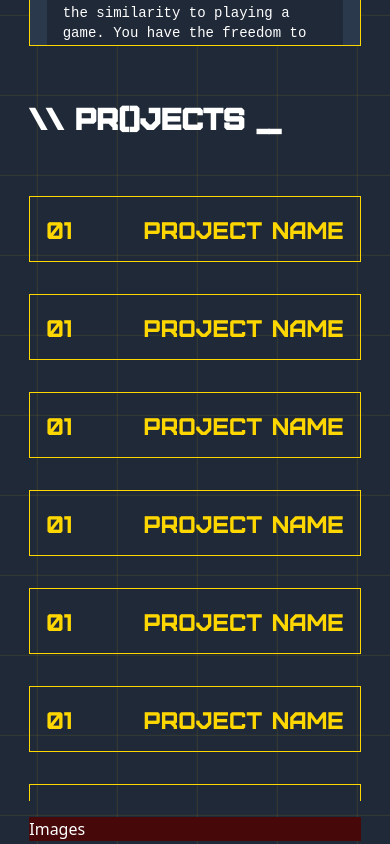
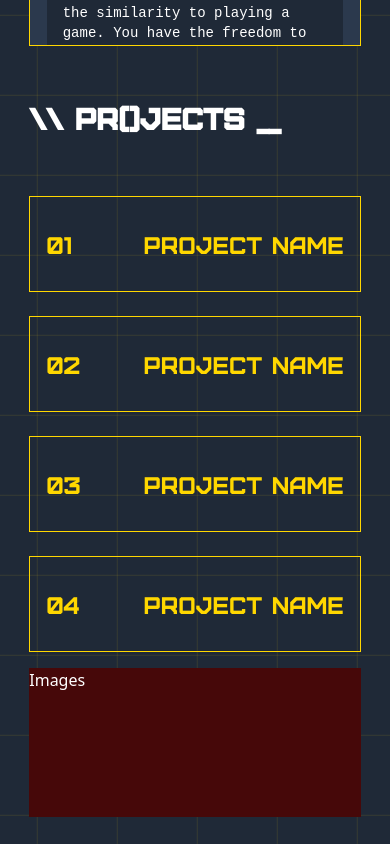
Before and after one commit to andy02chen/portfolio_site, a React (Vite) app in the folder portfolio/: page / in a window 390 px wide. Shown: the part 1542-2386 px from the top of the page. Built offline with nearby package versions, Linux system fonts and the light colour scheme; a web font is replaced by a local one.

Commit message:
changed font colouring and background when selected on mobile layouts

```diff
--- a/portfolio/src/Projects.tsx
+++ b/portfolio/src/Projects.tsx
@@ -1,4 +1,7 @@
 import { useState } from "react";
+
+// TODO Fix scroll bar on projects
+// TODO mobile project name div
 
 export default function Projects() {
   const [projectSelected, setProjectSelected] = useState<number | null>(null);
@@ -31,205 +34,72 @@ export default function Projects() {
             {/* Number Selector Div */}
             <div
               className={`flex flex-col justify-evenly items-center min-h-[200px] xl:max-h-full h-full
-                font-furore text-2xl transition-all duration-500 overflow-y-scroll gap-8
+                font-furore text-2xl transition-all duration-500 overflow-y-scroll gap-6 xl:gap-8
                 w-full ${projectSelected === null ? "xl:w-full" : "xl:w-24"}`}
             >
-              <div
-                className={`h-24 items-center border border-[var(--yellow)]
-                  w-full cursor-pointer select-none transition-all duration-300
-                  ${projectSelected === 1 ? "bg-[var(--yellow)]" : "bg-transparent hover:bg-[var(--yellow)]/10"}
-                  flex ${projectSelected === 1 ? 'justify-center' : 'justify-between'}
-                  p-4 2xl:p-4 3xl:p-8`}
-                onClick={() => changeProject(1)}
-              >
+              <div className={`h-24 border border-[var(--yellow)] flex justify-between items-center w-full cursor-pointer select-none
+                transition-all duration-300 p-4 xl:p-8 3xl:p-8 text-[var(--yellow)]
+                ${projectSelected === 1 ? "bg-[var(--yellow)]" : "bg-transparent hover:bg-[var(--yellow)]/10"}`}
+                onClick={() => changeProject(1)}>
                 <h1 className={`transition-colors duration-300
-                  ${projectSelected === 1 ? 'text-[var(--dark-blue)]' : 'text-[var(--yellow)]'}`}>
+                  ${projectSelected === 1 ? "text-[var(--dark-blue)]" : ""}
+                  `}>
                   01
                 </h1>
-                <h1 className={`transition-all duration-500 overflow-hidden whitespace-nowrap text-[var(--yellow)]
-                  ${projectSelected === null ? 'max-w-[500px] opacity-100' : 'max-w-0 opacity-0'}`}
-                >
-                  Project name
+                <h1 className={`transition-colors duration-300 ext-[var(--yellow)]
+                  ${projectSelected === 1 ? "text-[var(--dark-blue)] opacity-100" : ""}
+                  xl:${projectSelected === null ? "" : "text-[var(--dark-blue)] xl:max-w-0 xl:opacity-0"}
+                  `}>
+                  Project Name
                 </h1>
               </div>
-              <div
-                className={`h-24 items-center border border-[var(--yellow)]
-                  w-full cursor-pointer select-none transition-all duration-300
-                  ${projectSelected === 1 ? "bg-[var(--yellow)]" : "bg-transparent hover:bg-[var(--yellow)]/10"}
-                  flex ${projectSelected === 1 ? 'justify-center' : 'justify-between'}
-                  p-4 2xl:p-4 3xl:p-8`}
-                onClick={() => changeProject(1)}
-              >
+
+              <div className={`h-24 border border-[var(--yellow)] flex justify-between items-center w-full cursor-pointer select-none
+                transition-all duration-300 p-4 xl:p-8 3xl:p-8 text-[var(--yellow)]
+                ${projectSelected === 2 ? "bg-[var(--yellow)]" : "bg-transparent hover:bg-[var(--yellow)]/10"}`}
+                onClick={() => changeProject(2)}>
                 <h1 className={`transition-colors duration-300
-                  ${projectSelected === 1 ? 'text-[var(--dark-blue)]' : 'text-[var(--yellow)]'}`}>
-                  01
+                  ${projectSelected === 2 ? "text-[var(--dark-blue)]" : ""}
+                  `}>
+                  02
                 </h1>
-                <h1 className={`transition-all duration-500 overflow-hidden whitespace-nowrap text-[var(--yellow)]
-                  ${projectSelected === null ? 'max-w-[500px] opacity-100' : 'max-w-0 opacity-0'}`}
-                >
-                  Project name
+                <h1 className={`transition-colors duration-300 ext-[var(--yellow)]
+                  ${projectSelected === 2 ? "text-[var(--dark-blue)] opacity-100" : ""}
+                  xl:${projectSelected === null ? "" : "text-[var(--dark-blue)] xl:max-w-0 xl:opacity-0"}
+                  `}>
+                  Project Name
                 </h1>
               </div>
-              <div
-                className={`h-24 items-center border border-[var(--yellow)]
-                  w-full cursor-pointer select-none transition-all duration-300
-                  ${projectSelected === 1 ? "bg-[var(--yellow)]" : "bg-transparent hover:bg-[var(--yellow)]/10"}
-                  flex ${projectSelected === 1 ? 'justify-center' : 'justify-between'}
-                  p-4 2xl:p-4 3xl:p-8`}
-                onClick={() => changeProject(1)}
-              >
+
+              <div className={`h-24 border border-[var(--yellow)] flex justify-between items-center w-full cursor-pointer select-none
+                transition-all duration-300 p-4 xl:p-8 3xl:p-8 text-[var(--yellow)]
+                ${projectSelected === 3 ? "bg-[var(--yellow)]" : "bg-transparent hover:bg-[var(--yellow)]/10"}`}
+                onClick={() => changeProject(3)}>
                 <h1 className={`transition-colors duration-300
-                  ${projectSelected === 1 ? 'text-[var(--dark-blue)]' : 'text-[var(--yellow)]'}`}>
-                  01
+                  ${projectSelected === 3 ? "text-[var(--dark-blue)]" : ""}
+                  `}>
+                  03
                 </h1>
-                <h1 className={`transition-all duration-500 overflow-hidden whitespace-nowrap text-[var(--yellow)]
-                  ${projectSelected === null ? 'max-w-[500px] opacity-100' : 'max-w-0 opacity-0'}`}
-                >
-                  Project name
+                <h1 className={`transition-colors duration-300 ext-[var(--yellow)]
+                  ${projectSelected === 3 ? "text-[var(--dark-blue)] opacity-100" : ""}
+                  xl:${projectSelected === null ? "" : "text-[var(--dark-blue)] xl:max-w-0 xl:opacity-0"}
+                  `}>
+                  Project Name
                 </h1>
-              </div>
-              <div
-                className={`h-24 items-center border border-[var(--yellow)]
-                  w-full cursor-pointer select-none transition-all duration-300
-                  ${projectSelected === 1 ? "bg-[var(--yellow)]" : "bg-transparent hover:bg-[var(--yellow)]/10"}
-                  flex ${projectSelected === 1 ? 'justify-center' : 'justify-between'}
-                  p-4 2xl:p-4 3xl:p-8`}
-                onClick={() => changeProject(1)}
-              >
+              </div><div className={`h-24 border border-[var(--yellow)] flex justify-between items-center w-full cursor-pointer select-none
+                transition-all duration-300 p-4 xl:p-8 3xl:p-8 text-[var(--yellow)]
+                ${projectSelected === 4 ? "bg-[var(--yellow)]" : "bg-transparent hover:bg-[var(--yellow)]/10"}`}
+                onClick={() => changeProject(4)}>
                 <h1 className={`transition-colors duration-300
-                  ${projectSelected === 1 ? 'text-[var(--dark-blue)]' : 'text-[var(--yellow)]'}`}>
-                  01
+                  ${projectSelected === 4 ? "text-[var(--dark-blue)]" : ""}
+                  `}>
+                  04
                 </h1>
-                <h1 className={`transition-all duration-500 overflow-hidden whitespace-nowrap text-[var(--yellow)]
-                  ${projectSelected === null ? 'max-w-[500px] opacity-100' : 'max-w-0 opacity-0'}`}
-                >
-                  Project name
-                </h1>
-              </div>
-              <div
-                className={`h-24 items-center border border-[var(--yellow)]
-                  w-full cursor-pointer select-none transition-all duration-300
-                  ${projectSelected === 1 ? "bg-[var(--yellow)]" : "bg-transparent hover:bg-[var(--yellow)]/10"}
-                  flex ${projectSelected === 1 ? 'justify-center' : 'justify-between'}
-                  p-4 2xl:p-4 3xl:p-8`}
-                onClick={() => changeProject(1)}
-              >
-                <h1 className={`transition-colors duration-300
-                  ${projectSelected === 1 ? 'text-[var(--dark-blue)]' : 'text-[var(--yellow)]'}`}>
-                  01
-                </h1>
-                <h1 className={`transition-all duration-500 overflow-hidden whitespace-nowrap text-[var(--yellow)]
-                  ${projectSelected === null ? 'max-w-[500px] opacity-100' : 'max-w-0 opacity-0'}`}
-                >
-                  Project name
-                </h1>
-              </div>
-              <div
-                className={`h-24 items-center border border-[var(--yellow)]
-                  w-full cursor-pointer select-none transition-all duration-300
-                  ${projectSelected === 1 ? "bg-[var(--yellow)]" : "bg-transparent hover:bg-[var(--yellow)]/10"}
-                  flex ${projectSelected === 1 ? 'justify-center' : 'justify-between'}
-                  p-4 2xl:p-4 3xl:p-8`}
-                onClick={() => changeProject(1)}
-              >
-                <h1 className={`transition-colors duration-300
-                  ${projectSelected === 1 ? 'text-[var(--dark-blue)]' : 'text-[var(--yellow)]'}`}>
-                  01
-                </h1>
-                <h1 className={`transition-all duration-500 overflow-hidden whitespace-nowrap text-[var(--yellow)]
-                  ${projectSelected === null ? 'max-w-[500px] opacity-100' : 'max-w-0 opacity-0'}`}
-                >
-                  Project name
-                </h1>
-              </div>
-              <div
-                className={`h-24 items-center border border-[var(--yellow)]
-                  w-full cursor-pointer select-none transition-all duration-300
-                  ${projectSelected === 1 ? "bg-[var(--yellow)]" : "bg-transparent hover:bg-[var(--yellow)]/10"}
-                  flex ${projectSelected === 1 ? 'justify-center' : 'justify-between'}
-                  p-4 2xl:p-4 3xl:p-8`}
-                onClick={() => changeProject(1)}
-              >
-                <h1 className={`transition-colors duration-300
-                  ${projectSelected === 1 ? 'text-[var(--dark-blue)]' : 'text-[var(--yellow)]'}`}>
-                  01
-                </h1>
-                <h1 className={`transition-all duration-500 overflow-hidden whitespace-nowrap text-[var(--yellow)]
-                  ${projectSelected === null ? 'max-w-[500px] opacity-100' : 'max-w-0 opacity-0'}`}
-                >
-                  Project name
-                </h1>
-              </div>
-              <div
-                className={`h-24 items-center border border-[var(--yellow)]
-                  w-full cursor-pointer select-none transition-all duration-300
-                  ${projectSelected === 1 ? "bg-[var(--yellow)]" : "bg-transparent hover:bg-[var(--yellow)]/10"}
-                  flex ${projectSelected === 1 ? 'justify-center' : 'justify-between'}
-                  p-4 2xl:p-4 3xl:p-8`}
-                onClick={() => changeProject(1)}
-              >
-                <h1 className={`transition-colors duration-300
-                  ${projectSelected === 1 ? 'text-[var(--dark-blue)]' : 'text-[var(--yellow)]'}`}>
-                  01
-                </h1>
-                <h1 className={`transition-all duration-500 overflow-hidden whitespace-nowrap text-[var(--yellow)]
-                  ${projectSelected === null ? 'max-w-[500px] opacity-100' : 'max-w-0 opacity-0'}`}
-                >
-                  Project name
-                </h1>
-              </div>
-              <div
-                className={`h-24 items-center border border-[var(--yellow)]
-                  w-full cursor-pointer select-none transition-all duration-300
-                  ${projectSelected === 1 ? "bg-[var(--yellow)]" : "bg-transparent hover:bg-[var(--yellow)]/10"}
-                  flex ${projectSelected === 1 ? 'justify-center' : 'justify-between'}
-                  p-4 2xl:p-4 3xl:p-8`}
-                onClick={() => changeProject(1)}
-              >
-                <h1 className={`transition-colors duration-300
-                  ${projectSelected === 1 ? 'text-[var(--dark-blue)]' : 'text-[var(--yellow)]'}`}>
-                  01
-                </h1>
-                <h1 className={`transition-all duration-500 overflow-hidden whitespace-nowrap text-[var(--yellow)]
-                  ${projectSelected === null ? 'max-w-[500px] opacity-100' : 'max-w-0 opacity-0'}`}
-                >
-                  Project name
-                </h1>
-              </div>
-              <div
-                className={`h-24 items-center border border-[var(--yellow)]
-                  w-full cursor-pointer select-none transition-all duration-300
-                  ${projectSelected === 1 ? "bg-[var(--yellow)]" : "bg-transparent hover:bg-[var(--yellow)]/10"}
-                  flex ${projectSelected === 1 ? 'justify-center' : 'justify-between'}
-                  p-4 2xl:p-4 3xl:p-8`}
-                onClick={() => changeProject(1)}
-              >
-                <h1 className={`transition-colors duration-300
-                  ${projectSelected === 1 ? 'text-[var(--dark-blue)]' : 'text-[var(--yellow)]'}`}>
-                  01
-                </h1>
-                <h1 className={`transition-all duration-500 overflow-hidden whitespace-nowrap text-[var(--yellow)]
-                  ${projectSelected === null ? 'max-w-[500px] opacity-100' : 'max-w-0 opacity-0'}`}
-                >
-                  Project name
-                </h1>
-              </div>
-              <div
-                className={`h-24 items-center border border-[var(--yellow)]
-                  w-full cursor-pointer select-none transition-all duration-300
-                  ${projectSelected === 1 ? "bg-[var(--yellow)]" : "bg-transparent hover:bg-[var(--yellow)]/10"}
-                  flex ${projectSelected === 1 ? 'justify-center' : 'justify-between'}
-                  p-4 2xl:p-4 3xl:p-8`}
-                onClick={() => changeProject(1)}
-              >
-                <h1 className={`transition-colors duration-300
-                  ${projectSelected === 1 ? 'text-[var(--dark-blue)]' : 'text-[var(--yellow)]'}`}>
-                  01
-                </h1>
-                <h1 className={`transition-all duration-500 overflow-hidden whitespace-nowrap text-[var(--yellow)]
-                  ${projectSelected === null ? 'max-w-[500px] opacity-100' : 'max-w-0 opacity-0'}`}
-                >
-                  Project name
+                <h1 className={`transition-colors duration-300 ext-[var(--yellow)]
+                  ${projectSelected === 4 ? "text-[var(--dark-blue)] opacity-100" : ""}
+                  xl:${projectSelected === null ? "" : "text-[var(--dark-blue)] xl:max-w-0 xl:opacity-0"}
+                  `}>
+                  Project Name
                 </h1>
               </div>
             </div>
```
